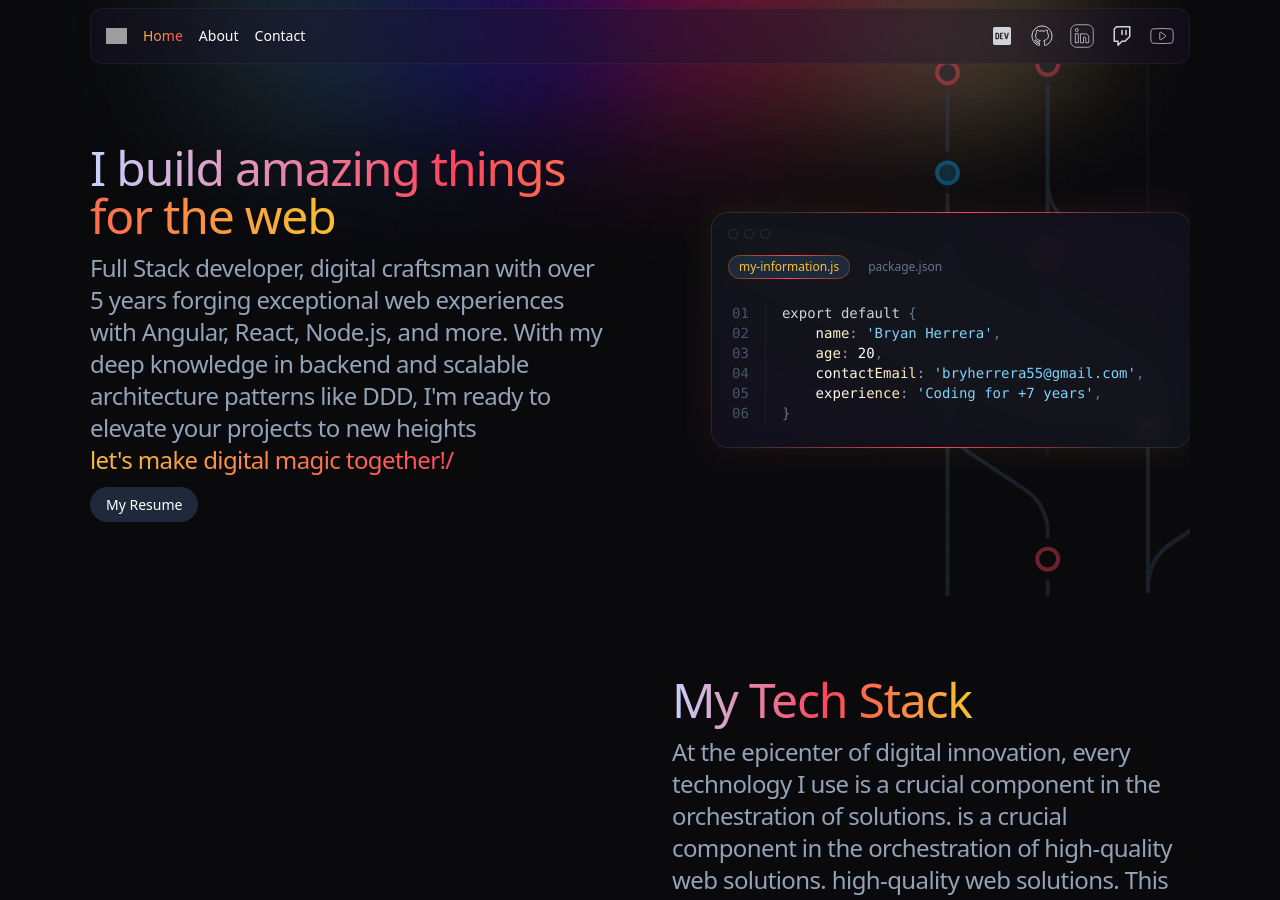
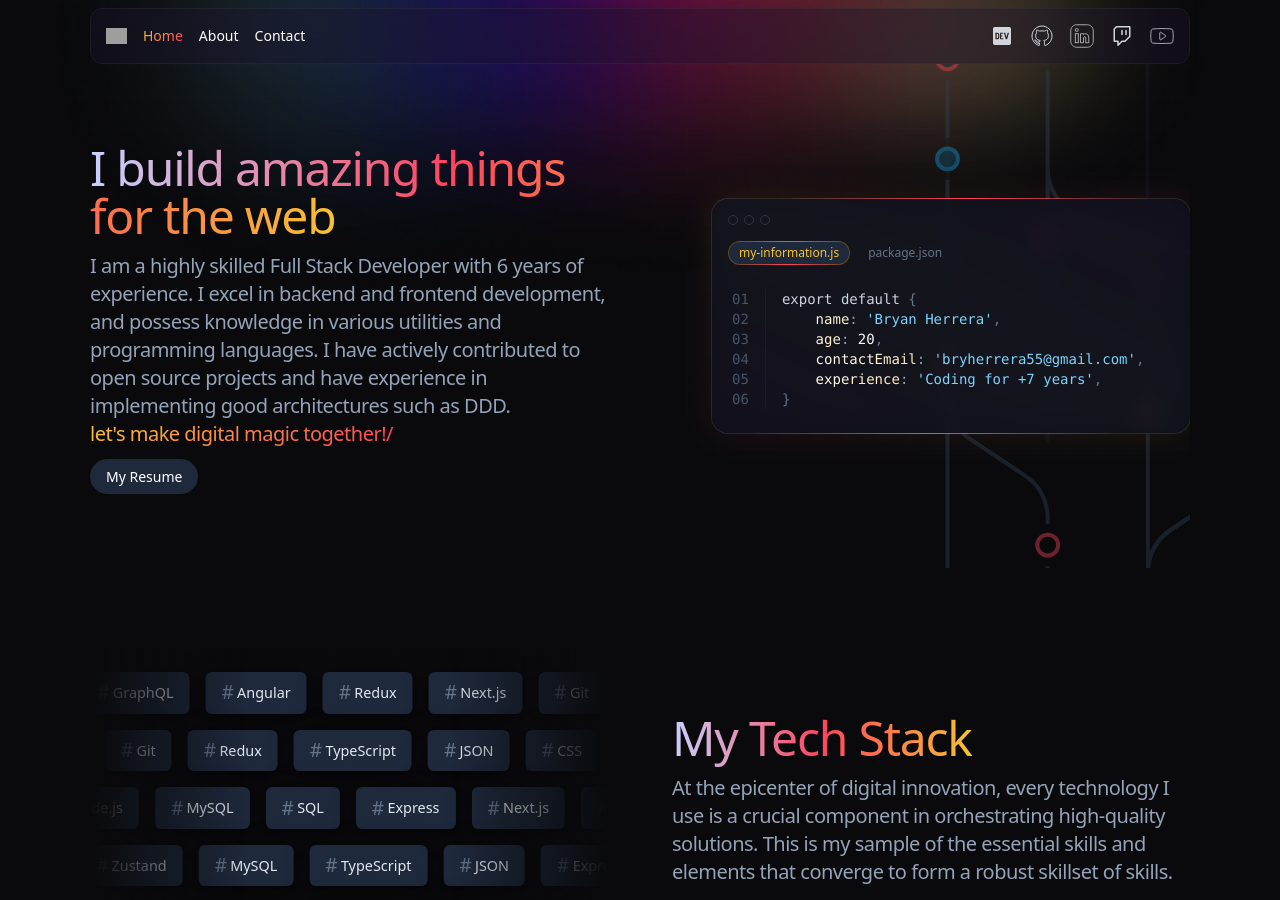
Before and after one commit to Bryan-Herrera-DEV/Bryan-Herrera-Portfolio-V4, a Next.js app: page / in a window 1280 px wide. Shown: the top 900 px of the page. Built offline with nearby package versions, Linux system fonts and the light colour scheme; grey boxes are pictures that could not be loaded.

Commit message:
feat: :sparkles: add techStack

```diff
--- a/src/components/layouts/home/WorkExperience.tsx
+++ b/src/components/layouts/home/WorkExperience.tsx
@@ -1,83 +1,79 @@
-import React, { useEffect, useRef } from "react";
-const skills = [
-  { href: "#git_", title: "Git" },
-  { href: "#json_", title: "JSON" },
-  { href: "#html_", title: "HTML" },
-  { href: "#react_", title: "React" },
-  { href: "#python_", title: "Python" },
-  { href: "#css_", title: "CSS" },
-  { href: "#javascript_", title: "JavaScript" },
-  { href: "#typescript_", title: "TypeScript" },
-  { href: "#nodejs_", title: "Node.js" },
-  { href: "#nextjs_", title: "Next.js" },
-  { href: "#express_", title: "Express" },
-  { href: "#mongodb_", title: "MongoDB" },
-  { href: "#sql_", title: "SQL" },
-  { href: "#mysql_", title: "MySQL" },
-  { href: "#postgresql_", title: "PostgreSQL" },
-  { href: "#graphql_", title: "GraphQL" },
-  { href: "#apollo_", title: "Apollo" },
-  { href: "#prisma_", title: "Prisma" },
-  { href: "#angular_", title: "Angular" },
-  { href: "#redux_", title: "Redux" },
-  { href: "#redux-saga_", title: "Zustand" },
-];
+import { TAGS } from "@/shared/constants";
+import React, { ReactNode, useState, useEffect } from "react";
+const DURATION = 15000;
+const ROWS = 5;
+const TAGS_PER_ROW = 5;
+
+const random = (min: number, max: number): number =>
+  Math.floor(Math.random() * (max - min)) + min;
+const shuffle = (arr: string[]): string[] =>
+  [...arr].sort(() => 0.5 - Math.random());
+
+interface InfiniteLoopSliderProps {
+  children: ReactNode;
+  duration: number;
+  reverse?: boolean | undefined | null | number;
+}
+
+const InfiniteLoopSlider: React.FC<InfiniteLoopSliderProps> = ({
+  children,
+  duration,
+  reverse = false,
+}: InfiniteLoopSliderProps) => {
+  return (
+    <div
+      className="loop-slider"
+      style={{
+        "--duration": `${duration}ms`,
+        "--direction": reverse ? "reverse" : "normal",
+      }}
+    >
+      <div className="inner">
+        {children}
+        {children}
+      </div>
+    </div>
+  );
+};
+
+interface TagProps {
+  text: string;
+  cl: string;
+}
+
+const Tag: React.FC<TagProps> = ({ text, cl }) => (
+  <div className={`tag ${cl}`}>
+    <span>#</span> {text}
+  </div>
+);
+
 const WorkExperience = () => {
+  const [rows, setRows] = useState<string[][]>(Array(ROWS).fill([]));
+
   useEffect(() => {
-    const TagCanvas = window.TagCanvas;
-    const tagCanvasOptions = {
-      textColour: "#F8F8F2", // un color claro para el texto, que puede ser el mismo color que el fondo de tu página
-      outlineColour: "#282A36", // un color oscuro para los bordes, que puede ser el mismo color que el fondo de tu página
-      outlineThickness: 0.5, // un borde más delgado para un aspecto más limpio
-      outlineOffset: 5, // espacio adicional alrededor del texto para que no se sienta tan apretado
-      reverse: true,
-      depth: 0.5, // una mayor profundidad para un efecto 3D más pronunciado
-      maxSpeed: 0.02, // una velocidad de rotación más baja para un aspecto más tranquilo
-      weight: true, // activa el cambio de tamaño en función de la "importancia" de las etiquetas
-      weightFrom: "data-weight", // usa el atributo "data-weight" en las etiquetas <a> para determinar la importancia
-      fadeIn: 1800, // tiempo que tarda en desvanecerse en milisegundos cuando el tagCanvas se carga por primera vez
-      dragControl: true, // permite al usuario arrastrar el tagCanvas con el mouse
-      wheelZoom: false, // permite al usuario hacer zoom con la rueda del mouse noSelect: true,
-      initial: [0.01, -0.12],
-      noSelect: true,
-      shuffleTags: true,
-    };
-    try {
-      TagCanvas.Start("tagcanvas", "taglist", tagCanvasOptions);
-    } catch (e) {
-      console.log("Canvas error.");
-      console.log(e);
-    }
+    const newRows = rows.map((_, i) => shuffle(TAGS).slice(0, TAGS_PER_ROW));
+    setRows(newRows);
   }, []);
-
   return (
     <div className="">
       <div className="py-16 sm:px-2 lg:relative lg:px-0 lg:py-20">
         <div className="mx-auto grid grid-cols-1 items-center gap-x-8 gap-y-16 lg:max-w-8xl lg:grid-cols-2 xl:gap-x-16">
-          <div>
-            <canvas
-              id="tagcanvas"
-              width="820"
-              height="600"
-              style={{
-                maxWidth: "1000px",
-                width: "100%",
-                zIndex: "99",
-                position: "relative",
-                margin: "0 auto",
-              }}
-            ></canvas>
-            <div id="taglist" style={{ display: "none" }}>
-              <ul>
-                {skills.map((skill) => (
-                  <li key={skill.title}>
-                    <a href={skill.href}>{skill.title}</a>
-                  </li>
-                ))}
-              </ul>
-            </div>
+          <div className="tag-list">
+            {rows.map((_, i) => (
+              <InfiniteLoopSlider
+                key={i}
+                duration={random(DURATION - 5000, DURATION + 5000)}
+                reverse={i % 2}
+              >
+                {shuffle(TAGS)
+                  .slice(0, TAGS_PER_ROW)
+                  .map((tag, i) => (
+                    <Tag text={tag} key={tag} cl={i % 2 ? "red" : "yll"} />
+                  ))}
+              </InfiniteLoopSlider>
+            ))}
+            <div className="fade" />
           </div>
-
           <div className="relative z-10 md:text-center lg:text-left">
             <div className="relative mb-4">
               <p
@@ -86,15 +82,8 @@ const WorkExperience = () => {
               >
                 My Tech Stack
               </p>
-              <p className="mt-3 text-2xl tracking-tight text-slate-400">
-                At the epicenter of digital innovation, every technology I use
-                is a crucial component in the orchestration of solutions. is a
-                crucial component in the orchestration of high-quality web
-                solutions. high-quality web solutions. This is a sample of the
-                skills and essential elements that converge to form a robust
-                ecosystem capable of bringing to life to form a robust ecosystem
-                capable of bringing to life sophisticated and efficient web
-                applications. and efficient web applications.
+              <p className="mt-3 text-xl tracking-tight text-slate-400">
+              At the epicenter of digital innovation, every technology I use is a crucial component in orchestrating high-quality solutions. This is my sample of the essential skills and elements that converge to form a robust skillset of skills.
               </p>
             </div>
           </div>
--- a/src/components/layouts/home/index.tsx
+++ b/src/components/layouts/home/index.tsx
@@ -33,24 +33,26 @@ const HomeLayout = () => {
               >
                 I build amazing things for the web
               </p>
-              <p className="mt-3 text-2xl tracking-tight text-slate-400">
-                Full Stack developer, digital craftsman with over 5 years
-                forging exceptional web experiences with Angular, React,
-                Node.js, and more. With my deep knowledge in backend and
-                scalable architecture patterns like DDD, I'm ready to elevate
-                your projects to new heights
+              <p className="mt-3 text-xl tracking-tight text-slate-400">
+                I am a highly skilled Full Stack Developer with 6 years of
+                experience. I excel in backend and frontend development, and
+                possess knowledge in various utilities and programming
+                languages. I have actively contributed to open source projects
+                and have experience in implementing good architectures such as
+                DDD.
                 <span className="selected-text">
                   let's make digital magic together!/
                 </span>
               </p>
             </div>
             <a
-            href="/CV.pdf"
-            target="_blank"
-            rel="noopener noreferrer"
-            aria-label={`Go to ${inmutableConstants.NOMBRE} resume`}
-            title={`Go to ${inmutableConstants.NOMBRE} resume`}
-            className="rounded-full bg-slate-800 py-2 px-4 text-sm font-medium text-white hover:bg-slate-700 focus:outline-none focus-visible:outline-2 focus-visible:outline-offset-2 focus-visible:outline-white/50 active:text-slate-400">
+              href="/CV.pdf"
+              target="_blank"
+              rel="noopener noreferrer"
+              aria-label={`Go to ${inmutableConstants.NOMBRE} resume`}
+              title={`Go to ${inmutableConstants.NOMBRE} resume`}
+              className="rounded-full bg-slate-800 py-2 px-4 text-sm font-medium text-white hover:bg-slate-700 focus:outline-none focus-visible:outline-2 focus-visible:outline-offset-2 focus-visible:outline-white/50 active:text-slate-400"
+            >
               My Resume
             </a>
           </div>
--- a/src/shared/constants.ts
+++ b/src/shared/constants.ts
@@ -37,3 +37,31 @@ export const routesContstants: RoutesConstants = {
         ["/contact", "Contact"]
     ]
 };
+
+/**
+ * @description Constantes de las tecnologías
+ */
+
+export const TAGS: string[] = [
+    "Git",
+    "JSON",
+    "HTML",
+    "React",
+    "Python",
+    "CSS",
+    "JavaScript",
+    "TypeScript",
+    "Node.js",
+    "Next.js",
+    "Express",
+    "MongoDB",
+    "SQL",
+    "MySQL",
+    "PostgreSQL",
+    "GraphQL",
+    "Apollo",
+    "Prisma",
+    "Angular",
+    "Redux",
+    "Zustand",
+  ];
--- a/src/styles/globals.scss
+++ b/src/styles/globals.scss
@@ -98,15 +98,25 @@
   width: 100%;
   z-index: 1;
 }
+
 pre[class*=language-] {
   color: #f8fafc
 }
 
-.token.class-name,.token.function,.token.selector,.token.selector .class,.token.selector.class,.token.tag {
+.token.class-name,
+.token.function,
+.token.selector,
+.token.selector .class,
+.token.selector.class,
+.token.tag {
   color: #f472b6
 }
 
-.token.attr-name,.token.important,.token.keyword,.token.pseudo-class,.token.rule {
+.token.attr-name,
+.token.important,
+.token.keyword,
+.token.pseudo-class,
+.token.rule {
   color: #cbd5e1
 }
 
@@ -114,28 +124,110 @@ pre[class*=language-] {
   color: #f472b6
 }
 
-.token.attr-value,.token.class,.token.property{
+.token.attr-value,
+.token.class,
+.token.property {
   @apply bg-secondary-gradient;
   display: inline-block;
   background-clip: text;
   -webkit-text-fill-color: transparent;
 }
+
 .token.string {
   color: #7dd3fc
 }
 
-.token.attr-equals,.token.punctuation {
+.token.attr-equals,
+.token.punctuation {
   color: #64748b
 }
 
-.language-css .token.function,.token.unit {
+.language-css .token.function,
+.token.unit {
   color: #99f6e4
 }
 
-.token.combinator,.token.comment,.token.operator {
+.token.combinator,
+.token.comment,
+.token.operator {
   color: #94a3b8
 }
 
 .container {
   width: 100%
 }
+
+.tag-list {
+  width: 100%;
+  max-width: 90vw;
+  display: flex;
+  flex-shrink: 0;
+  flex-direction: column;
+  gap: 1rem 0;
+  position: relative;
+  padding: 1.5rem 0;
+  overflow: hidden;
+}
+
+.loop-slider {
+  .inner {
+    display: flex;
+    width: fit-content;
+    animation-name: loop;
+    animation-timing-function: linear;
+    animation-iteration-count: infinite;
+    animation-direction: var(--direction);
+    animation-duration: var(--duration);
+  }
+}
+
+.tag {
+  display: flex;
+  align-items: center;
+  gap: 0 0.2rem;
+  color: #e2e8f0;
+  font-size: 0.9rem;
+  background-color: rgb(30 41 59);
+  border-radius: 0.4rem;
+  padding: 0.4rem 1rem;
+  margin-right: 1rem; // Must used margin-right instead of gap for the loop to be smooth
+  box-shadow:
+    0 0.1rem 0.2rem rgb(0 0 0 / 20%),
+    0 0.1rem 0.5rem rgb(0 0 0 / 30%),
+    0 0.2rem 1.5rem rgb(0 0 0 / 40%);
+  user-select: none;
+
+  span {
+    font-size: 1.2rem;
+    color: #64748b;
+  }
+
+  &.red:hover,
+  &.red:focus {
+    box-shadow: 0 5px 8px 0 rgba(255, 68, 94, 0.3);
+    transition: 0.25s;
+  }
+  &.yll:hover,
+  &.yll:focus {
+    box-shadow: 0 5px 8px 0 rgba(248, 194, 49, 0.3);
+    transition: 0.5s;
+  }
+}
+
+.fade {
+  pointer-events: none;
+  background: linear-gradient(90deg, #0a0a0d, transparent 30%, transparent 70%, #0a0a0d);
+  position: absolute;
+  inset: 0;
+  user-select: none;
+}
+
+@keyframes loop {
+  0% {
+    transform: translateX(0);
+  }
+
+  100% {
+    transform: translateX(-50%);
+  }
+}
```
